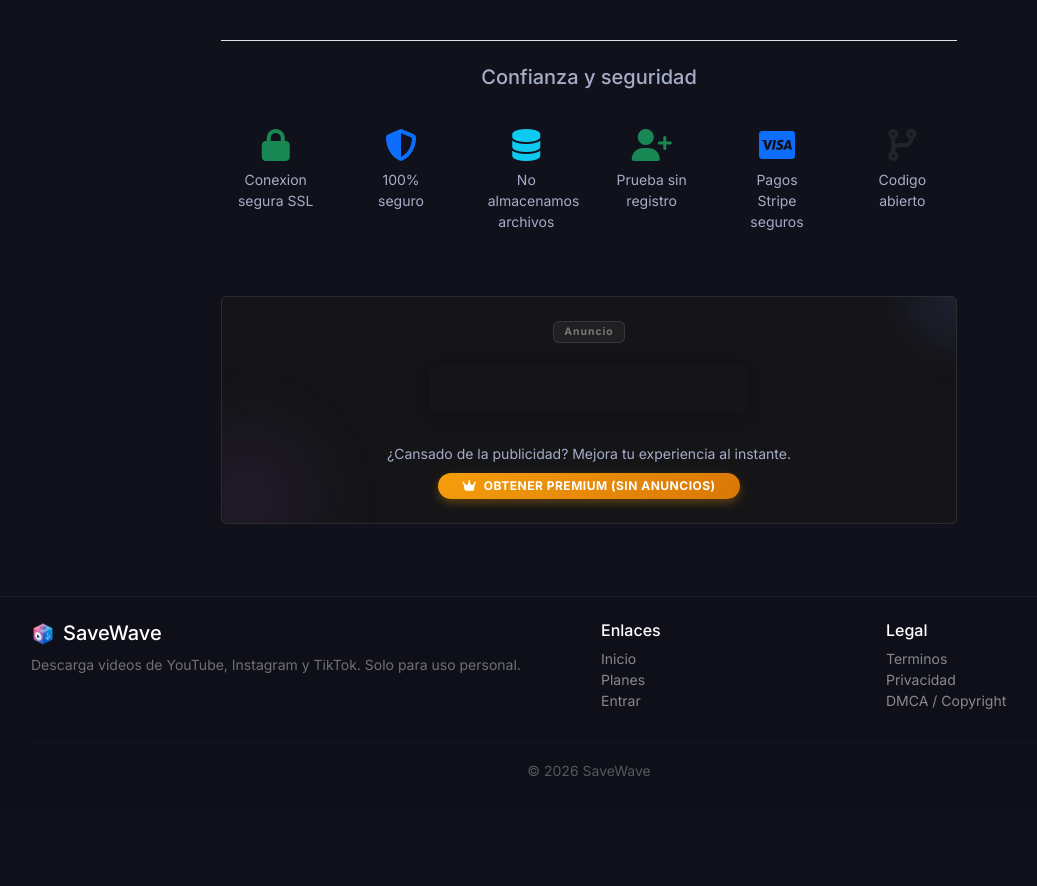
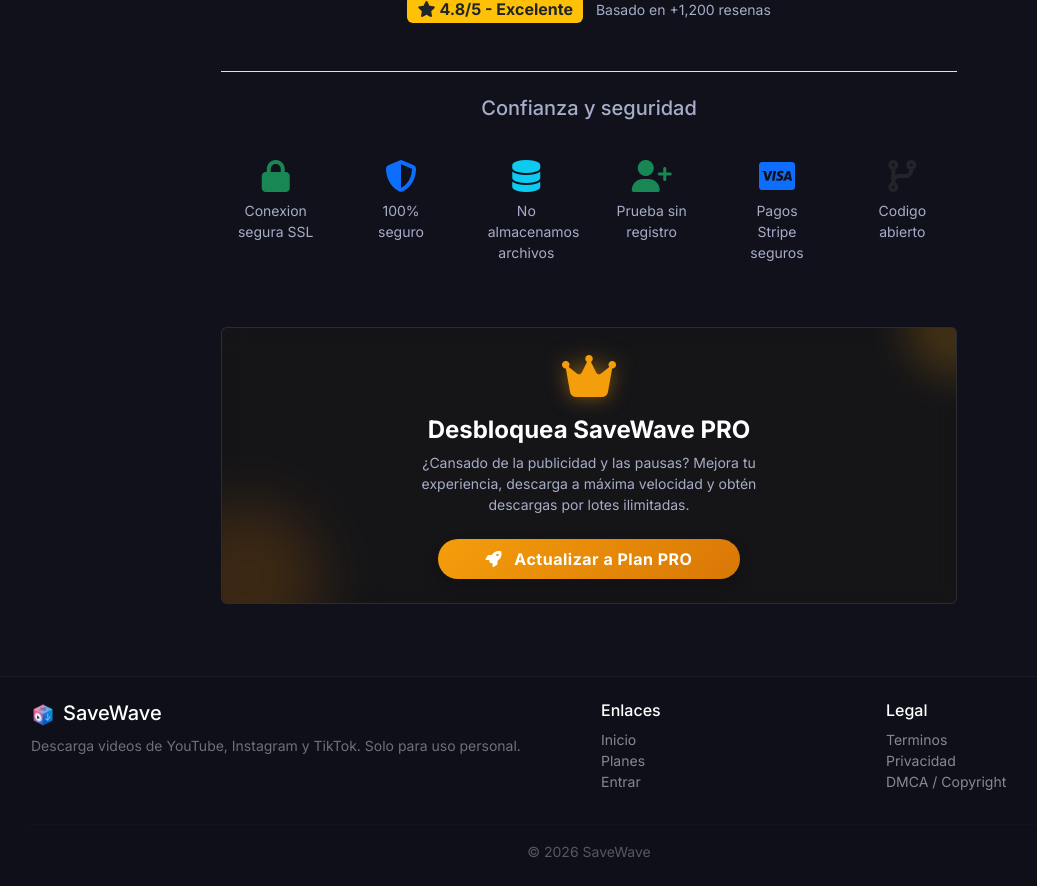
Before and after one commit to SantiagoSerna76/SaveWave, a Flask app: page / in a window 1280 px wide. Shown: the part 2790-3676 px from the top of the page, without its empty margins (51-1088 px from the left). Before the commit the page ends 3566 px from the top, so only its background shows below. Run offline with Flask 3, Linux system fonts and the light colour scheme; some libraries are stand-ins or nearby versions.

Commit message:
Update hero subtitle and replace bottom ad slot with a dedicated Premium upgrade banner

```diff
--- a/templates/index.html
+++ b/templates/index.html
@@ -29,7 +29,7 @@
                 </h1>
 
                 <p class="lead mb-4 mx-auto" style="max-width: 650px; color: var(--text-muted); font-size: 1.2rem; font-weight: 400; line-height: 1.6;">
-                    Guarda videos y música en calidad original desde <strong style="color: var(--text-color);">YouTube, Instagram, TikTok</strong> y más de 1,000 plataformas. Sin límites, sin instalación.
+                    Guarda videos y música en calidad original desde <strong style="color: var(--text-color);">YouTube, Instagram, TikTok</strong> y más de 1,000 plataformas. Sin límites, sin instalación. <span class="text-success fw-bold"><i class="fas fa-shield-alt me-1"></i>100% Libre de malware y virus.</span>
                 </p>
 
                 <button type="button" class="btn btn-outline-light rounded-pill px-4 py-2 mb-2" data-bs-toggle="modal" data-bs-target="#platformsModal" style="font-weight: 500; font-size: 0.9rem; border-color: rgba(255,255,255,0.2); background: rgba(255,255,255,0.05); backdrop-filter: blur(5px); transition: all 0.3s ease;">
@@ -768,33 +768,25 @@
             </div>
         </div>
 
-        <!-- ==================== ANUNCIO INFERIOR ==================== -->
-        {% if ads_enabled %}
-        <div class="text-center mt-5 py-4 rounded glass-card" style="border: 1px solid var(--card-border); position: relative; overflow: hidden;">
+        <!-- ==================== BANNER PREMIUM ==================== -->
+        <div class="text-center mt-5 py-4 rounded glass-card" style="border: 1px solid rgba(245, 158, 11, 0.3); background: linear-gradient(135deg, rgba(30,30,46,0.9), rgba(20,20,30,0.9)); position: relative; overflow: hidden;">
             <!-- Decorative background elements -->
-            <div style="position: absolute; top: -50px; right: -50px; width: 100px; height: 100px; background: rgba(102,126,234,0.1); border-radius: 50%; filter: blur(20px);"></div>
-            <div style="position: absolute; bottom: -50px; left: -50px; width: 150px; height: 150px; background: rgba(118,75,162,0.1); border-radius: 50%; filter: blur(30px);"></div>
+            <div style="position: absolute; top: -50px; right: -50px; width: 100px; height: 100px; background: rgba(245,158,11,0.2); border-radius: 50%; filter: blur(20px);"></div>
+            <div style="position: absolute; bottom: -50px; left: -50px; width: 150px; height: 150px; background: rgba(217,119,6,0.2); border-radius: 50%; filter: blur(30px);"></div>
 
             <div style="position: relative; z-index: 1;">
-                <div class="d-flex justify-content-center align-items-center mb-3">
-                    <div class="badge" style="background: rgba(255,255,255,0.05); color: rgba(255,255,255,0.4); border: 1px solid rgba(255,255,255,0.1); font-size: 0.65rem; letter-spacing: 1px; padding: 5px 10px;">
-                        Anuncio
-                    </div>
+                <div class="mb-3">
+                    <i class="fas fa-crown fa-3x" style="color: #f59e0b; filter: drop-shadow(0 0 10px rgba(245,158,11,0.5));"></i>
                 </div>
 
-                <div class="ad-container mx-auto d-flex justify-content-center align-items-center" style="min-height: 60px;">
-                    <iframe src="/bg_ad" width="320" height="50" frameborder="0" scrolling="no" style="border: none; overflow: hidden; border-radius: 8px; box-shadow: 0 4px 15px rgba(0,0,0,0.2);"></iframe>
-                </div>
+                <h4 class="fw-bold text-white mb-2">Desbloquea SaveWave PRO</h4>
+                <p class="small text-muted mb-4 mx-auto" style="max-width: 400px;">¿Cansado de la publicidad y las pausas? Mejora tu experiencia, descarga a máxima velocidad y obtén descargas por lotes ilimitadas.</p>
 
-                <div class="mt-4">
-                    <p class="small text-muted mb-2">¿Cansado de la publicidad? Mejora tu experiencia al instante.</p>
-                    <a href="{{ url_for('pricing') }}" class="btn btn-sm px-4 fw-bold" style="background: linear-gradient(135deg, #f59e0b 0%, #d97706 100%); color: white; border-radius: 20px; border: none; box-shadow: 0 4px 10px rgba(245,158,11,0.3); text-transform: uppercase; font-size: 0.75rem; letter-spacing: 0.5px;">
-                        <i class="fas fa-crown me-1"></i> Obtener Premium (Sin Anuncios)
-                    </a>
-                </div>
+                <a href="{{ url_for('pricing') }}" class="btn px-5 py-2 fw-bold shadow" style="background: linear-gradient(135deg, #f59e0b 0%, #d97706 100%); color: white; border-radius: 25px; border: none; font-size: 1rem; letter-spacing: 0.5px; transition: transform 0.2s;">
+                    <i class="fas fa-rocket me-2"></i> Actualizar a Plan PRO
+                </a>
             </div>
         </div>
-        {% endif %}
     </div>
 </div>
 {% endblock %}
```
